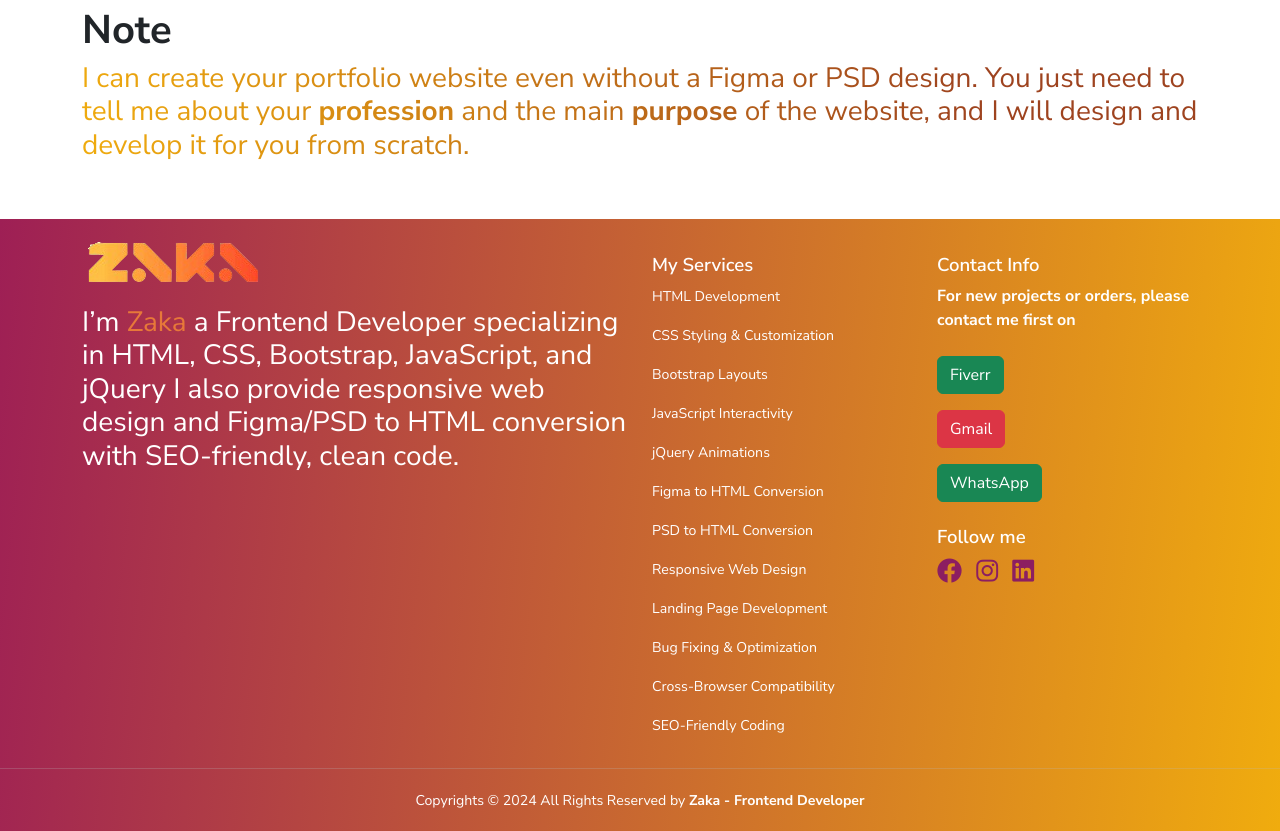
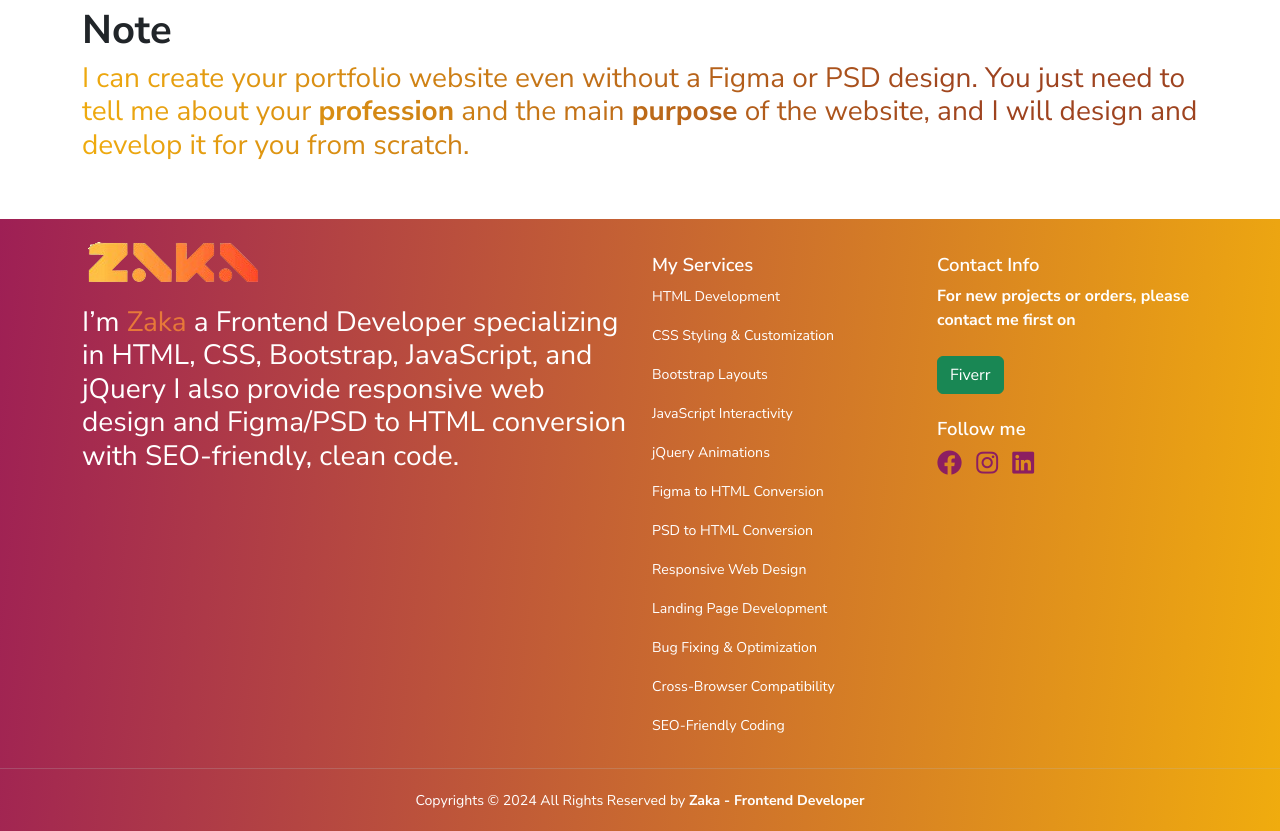
Before and after one commit to ZakaUllah572/zaka, a plain HTML site: page about-us.html in a window 1280 px wide. Shown: the part 1214-2045 px from the top of the page. Drawn offline with nearby package versions, Linux system fonts and the light colour scheme.

Commit message:
Update about-us.html

```diff
--- a/about-us.html
+++ b/about-us.html
@@ -80,16 +80,6 @@
                                                                 <a href="https://www.fiverr.com/zakaullahkha771?public_mode=true"
                                                                     class="btn btn-success" target="_blank">
                                                                     Fiverr
-                                                                </a>
-                                                                <!-- Gmail Button -->
-                                                                <a href="mailto:zakaullah000009@gmail.com"
-                                                                    class="btn btn-danger" target="_blank">
-                                                                    Gmail
-                                                                </a>
-                                                                <!-- WhatsApp Button -->
-                                                                <a href="https://wa.me/923070723890"
-                                                                    class="btn btn-success" target="_blank">
-                                                                    WhatsApp
                                                                 </a>
 
                                                             </div>
@@ -230,16 +220,6 @@
                                         Fiverr
                                     </a>
 
-                                    <!-- Gmail Button -->
-                                    <a href="mailto:zakaullah000009@gmail.com" class="btn btn-danger" target="_blank">
-                                        Gmail
-                                    </a>
-
-                                    <!-- WhatsApp Button -->
-                                    <a href="https://wa.me/923070723890" class="btn btn-success" target="_blank">
-                                        WhatsApp
-                                    </a>
-
                                 </div>
                                 <h5>Follow me</h5>
                                 <ul class="follow-us-ul">
```
